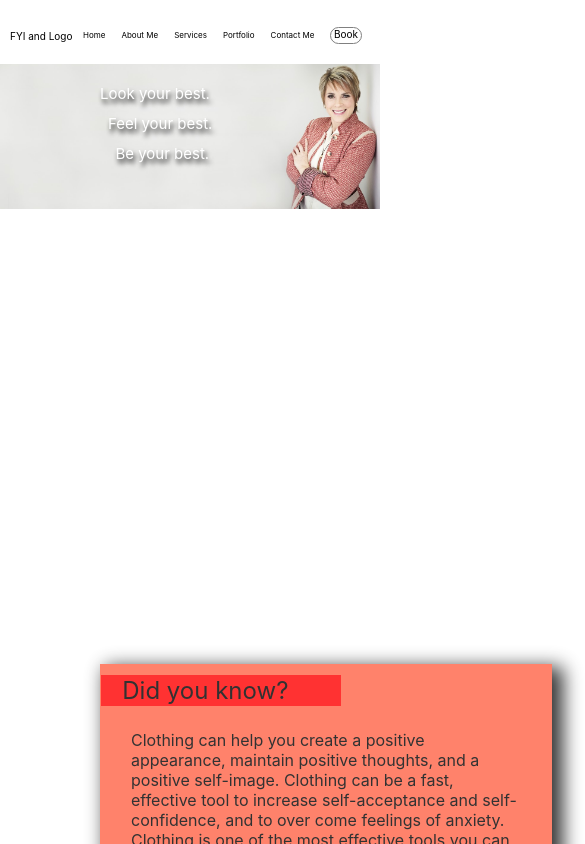
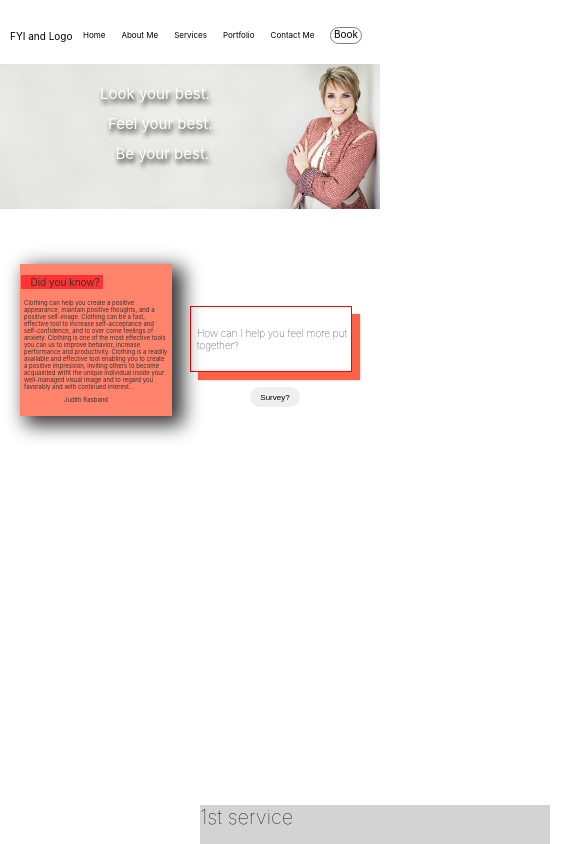
Before and after one commit to Parker-Archibald/FYIProject, a React (Create React App) app: page / in a window 390 px wide. Shown: the top 844 px of the page, 585 px wide, since content can reach past the window. Built offline with nearby package versions, Linux system fonts and the light colour scheme; no server answers.

Commit message:
homePage responsive quote and question

```diff
--- a/src/Components/Book.js
+++ b/src/Components/Book.js
@@ -42,7 +42,7 @@ class Book extends Component {
                         <input type='phone' name='phone' id='bookPhone' placeholder='Phone' onChange={this.handleChange}/>
                         <input type='date' name='date' id='bookDate' placeholder="Date" onChange={this.handleChange}/>
                         <input type='email' name='email' placeholder='Email' onChange={this.handleChange}/>
-                        <input placeholder='Comments' id='bookComments' name='comments'  length='20' onChange={this.handleChange}/>
+                        <textarea placeholder='Comments' id='bookComments' name='comments'  length='20' onChange={this.handleChange}/>
                         <button type='submit' id='bookButton'>Book</button>
                     </form>
                 </fieldset>
--- a/src/Components/Clients.js
+++ b/src/Components/Clients.js
@@ -1,5 +1,6 @@
 import React, { Component } from "react";
 import '../Styles/Client.css';
+
 class Clients extends Component {
   constructor(props) {
     super(props);
--- a/src/Styles/Book.css
+++ b/src/Styles/Book.css
@@ -23,9 +23,19 @@ input {
 }
 
 #bookComments {
+    border: none;
+    background-color: #686868;
     height: 150px;
+    width: 500px;
     margin-right: 10px;
-    overflow-y: scroll;
+    margin-top: 20px;
+    vertical-align: top;
+    line-height: -20px
+}
+
+.flexbox {
+    display: flex;
+    align-items: start;
 }
 
 #bookPhone {
--- a/src/Styles/HomePic.css
+++ b/src/Styles/HomePic.css
@@ -94,6 +94,17 @@
     display: flex;
 }
 
+#hBtn {
+    margin-left: 1020px;
+    margin-top: 30px;
+    display: block;
+    border: none;
+    border-radius: 100px;
+    height: 40px;
+    width: 123px;
+    font-size: 20px;
+}
+
 @media only screen and (max-width: 1440px) {
     .Pic {
         background-size: relative;
@@ -152,16 +163,22 @@
             opacity: 1;
         }
     }
+
+    #hQuestion {
+       font-size: 10px;
+       margin: 0px -20px 0px -14px;
+    }
+
+    #hBoxQ {
+        margin: -110px 0px 0px 190px;
+        width: 120px;
+        box-shadow: 8px 8px 1px tomato;
+    }
+
+    #hBtn {
+        margin: 15px 0px 0px 250px;
+        font-size: 8px;
+        width: 50px;
+        height: 20px;
+    }
 }
-
-
-#hBtn {
-    margin-left: 1020px;
-    margin-top: 30px;
-    display: block;
-    border: none;
-    border-radius: 100px;
-    height: 40px;
-    width: 123px;
-    font-size: 20px;
-}
--- a/src/Styles/HomeQuote.css
+++ b/src/Styles/HomeQuote.css
@@ -27,10 +27,33 @@
     text-indent: 200px;
 }
 
+
+@media only screen and (max-width: 1440px) {
+    #box {
+        margin: -300px 0px 0px 20px;
+        width: 150px;
+        height: 150px;
+    }
+
+    #head {
+        font-size: 10px;
+        width: 80px;
+    }
+
+    #text {
+        font-size: 6px;
+        margin: 0px 3px 0px 3px;
+    }
+
+    #indent {
+        text-indent: 40px;
+    }
+}
+/*
 #vid {
     background-color: transparent;
     margin-top: -940px;
     margin-left: 880px;
     width: 450px;
     height: 400px;
-}
+} */
```
